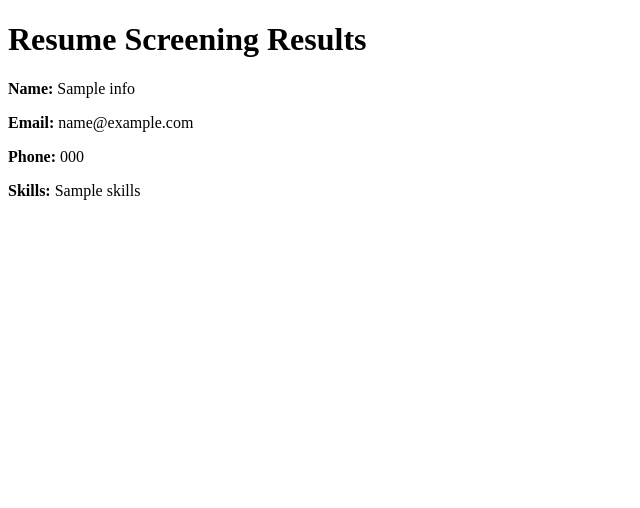
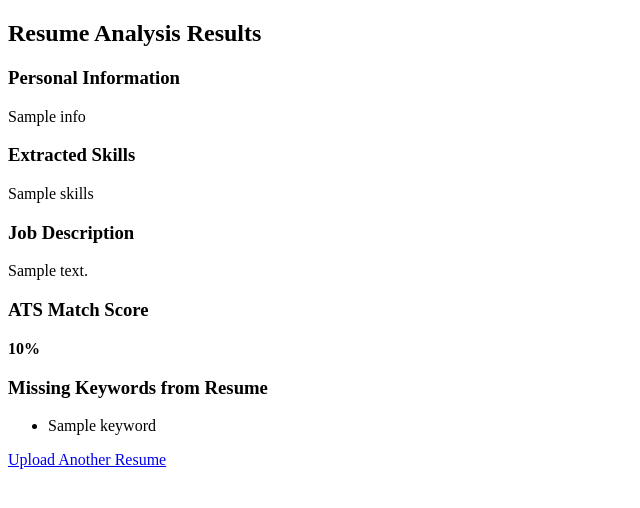
Before and after one commit to VaibhavT04/Info-extractor, a Flask app: template templates/results.html in a window 1280 px wide. Shown: the top 508 px of the page, without its empty margins (0-640 px from the left). Run offline with Flask 3, Linux system fonts and the light colour scheme; the template is opened without the code that fills it: most values are stand-ins (such as "Sample title", 1, 10 or a date in 2020); parts of the project's set-up code (start-up, migrations or seed data) failed here and were passed over.

Commit message:
more details

```diff
--- a/app.py
+++ b/app.py
@@ -3,6 +3,7 @@
 from scripts.extract_text import extract_text_from_pdf, extract_text_from_docx
 from scripts.extract_info import extract_info
 from scripts.extract_skills import extract_skills
+from scripts.job_match import match_resume_to_job
 
 app = Flask(__name__)
 
@@ -14,15 +15,28 @@
 def upload_resume():
     if request.method == "POST":
         file = request.files["resume"]
+        job_description = request.form["job_description"]
+
         filename = file.filename
         file_path = os.path.join(DATA_FOLDER, filename)
         file.save(file_path)
 
+        # Extract resume text
         resume_text = extract_text_from_pdf(file_path) if filename.endswith(".pdf") else extract_text_from_docx(file_path)
         info = extract_info(resume_text)
         skills = extract_skills(resume_text)
 
-        return render_template("results.html", info=info, skills=skills)
+        # Match resume with job description
+        match_score, missing_keywords = match_resume_to_job(resume_text, job_description)
+
+        return render_template(
+            "results.html",
+            info=info,
+            skills=skills,
+            job_description=job_description,
+            match_score=match_score,
+            missing_keywords=missing_keywords
+        )
 
     return render_template("index.html")
 
--- a/scripts/extract_skills.py
+++ b/scripts/extract_skills.py
@@ -1,5 +1,37 @@
-skills_db = {"Python", "Machine Learning", "NLP", "Flask", "SQL", "AWS", "TensorFlow", "Data Science"}
+import spacy
+import re
 
-def extract_skills(resume_text):
-    words = set(resume_text.split())
-    return list(skills_db.intersection(words))
+# Load SpaCy model
+nlp = spacy.load("en_core_web_sm")
+
+# Expanded tech skills list
+TECH_SKILLS = {
+    "python", "java", "c++", "c", "sql", "nosql", "mongodb", "postgresql", "mysql",
+    "javascript", "typescript", "html", "css", "react", "angular", "node.js",
+    "flask", "django", "fastapi", "spring", "tensorflow", "pytorch", "scikit-learn",
+    "machine learning", "deep learning", "nlp", "opencv", "computer vision",
+    "aws", "azure", "gcp", "docker", "kubernetes", "linux", "bash", "git",
+    "rest api", "graphql", "hadoop", "spark", "kafka", "pandas", "numpy",
+    "llm", "transformers", "bert", "rnn", "cnn", "lstm", "huggingface",
+    "data structures", "algorithms", "fine-tuning", "hyperparameter tuning",
+    "cloud computing", "big data", "tableau", "power bi", "data analysis",
+}
+
+def extract_skills(text):
+    """Extracts technical skills from resume text."""
+    text = text.lower()
+    doc = nlp(text)
+
+    extracted_skills = set()
+
+    # Check for exact skill match
+    for token in doc:
+        if token.text in TECH_SKILLS:
+            extracted_skills.add(token.text)
+
+    # Also check for multi-word skills
+    for phrase in TECH_SKILLS:
+        if phrase in text:
+            extracted_skills.add(phrase)
+
+    return list(extracted_skills)
--- a/scripts/job_match.py
+++ b/scripts/job_match.py
@@ -1,10 +1,54 @@
-from sklearn.feature_extraction.text import TfidfVectorizer
+import spacy
+import nltk
+from nltk.corpus import stopwords
+from sklearn.feature_extraction.text import CountVectorizer
 from sklearn.metrics.pairwise import cosine_similarity
 
+# Load NLP model
+nlp = spacy.load("en_core_web_sm")
+nltk.download("stopwords")
+
+# Common words to exclude
+EXCLUDE_WORDS = set(stopwords.words("english")).union({
+    "opportunity", "hour", "exciting", "facing", "familiar", "blog", "need", "excellent", "write", "expand",
+    "text", "paper", "join", "seek", "worry", "potential", "initially", "transformer", "lora", "job", "document",
+    "related", "expertise", "turn", "qualification", "work", "role", "fully", "increase", "article", "fit", "gpt",
+    "field", "lot", "remote", "generative", "people", "phone", "content", "strong", "topic", "site", "month",
+    "finetuning", "tech", "performance", "information", "bonus", "happy", "prefer", "complex", "engineer",
+    "explain", "communication", "reading", "pytorch", "hire", "read", "degree", "yes", "face", "adapt",
+    "validate", "keras", "open", "responsibility", "note", "long", "etc", "embedding", "journey", "min",
+    "extension", "x", "pay", "necessary", "client", "senior", "offer", "management", "common", "dsa", "ds"
+})
+
+# Predefined list of relevant tech skills (extendable)
+TECH_SKILLS = {
+    "python", "java", "c++", "sql", "javascript", "react", "angular", "node.js", "flask", "django",
+    "machine learning", "deep learning", "nlp", "tensorflow", "pytorch", "opencv", "aws", "azure",
+    "gcp", "docker", "kubernetes", "linux", "bash", "git", "rest api", "graphql", "mongodb",
+    "mysql", "postgresql", "data structures", "algorithms", "llm", "fine-tuning", "transformers",
+    "bert", "lstm", "cnn", "rnn", "cloud computing", "big data", "hadoop", "spark", "kafka"
+}
+
+def preprocess_text(text):
+    """Lemmatizes and removes stopwords from text."""
+    doc = nlp(text.lower())
+    return " ".join([token.lemma_ for token in doc if token.is_alpha and token.lemma_ not in EXCLUDE_WORDS])
+
 def match_resume_to_job(resume_text, job_description):
-    vectorizer = TfidfVectorizer()
-    tfidf_matrix = vectorizer.fit_transform([resume_text, job_description])
+    """Computes ATS match score and identifies missing relevant skills."""
+    processed_resume = preprocess_text(resume_text)
+    processed_job_desc = preprocess_text(job_description)
 
-    # Compute similarity
-    similarity_score = cosine_similarity(tfidf_matrix[0], tfidf_matrix[1])[0][0]
-    return similarity_score
+    # Compute similarity score
+    vectorizer = CountVectorizer().fit_transform([processed_resume, processed_job_desc])
+    vectors = vectorizer.toarray()
+    similarity = cosine_similarity([vectors[0]], [vectors[1]])[0][0]
+    match_score = round(similarity * 100, 2)
+
+    # Extract relevant missing skills
+    job_keywords = set(processed_job_desc.split())
+    resume_keywords = set(processed_resume.split())
+
+    missing_keywords = [word for word in job_keywords - resume_keywords if word in TECH_SKILLS]
+
+    return match_score, missing_keywords
--- a/templates/results.html
+++ b/templates/results.html
@@ -1,13 +1,32 @@
 <!DOCTYPE html>
-<html>
+<html lang="en">
 <head>
-    <title>Results</title>
+    <meta charset="UTF-8">
+    <meta name="viewport" content="width=device-width, initial-scale=1.0">
+    <title>Resume Analysis</title>
 </head>
 <body>
-    <h1>Resume Screening Results</h1>
-    <p><strong>Name:</strong> {{ info['Name'] }}</p>
-    <p><strong>Email:</strong> {{ info['Email'] }}</p>
-    <p><strong>Phone:</strong> {{ info['Phone'] }}</p>
-    <p><strong>Skills:</strong> {{ skills }}</p>
+    <h2>Resume Analysis Results</h2>
+
+    <h3>Personal Information</h3>
+    <p>{{ info }}</p>
+
+    <h3>Extracted Skills</h3>
+    <p>{{ skills }}</p>
+
+    <h3>Job Description</h3>
+    <p>{{ job_description }}</p>
+
+    <h3>ATS Match Score</h3>
+    <p><strong>{{ match_score }}%</strong></p>
+
+    <h3>Missing Keywords from Resume</h3>
+    <ul>
+        {% for keyword in missing_keywords %}
+        <li>{{ keyword }}</li>
+        {% endfor %}
+    </ul>
+
+    <a href="/">Upload Another Resume</a>
 </body>
 </html>
```
Also changed, not shown: templates/index.html (+12 -5 lines), 1 other file.
